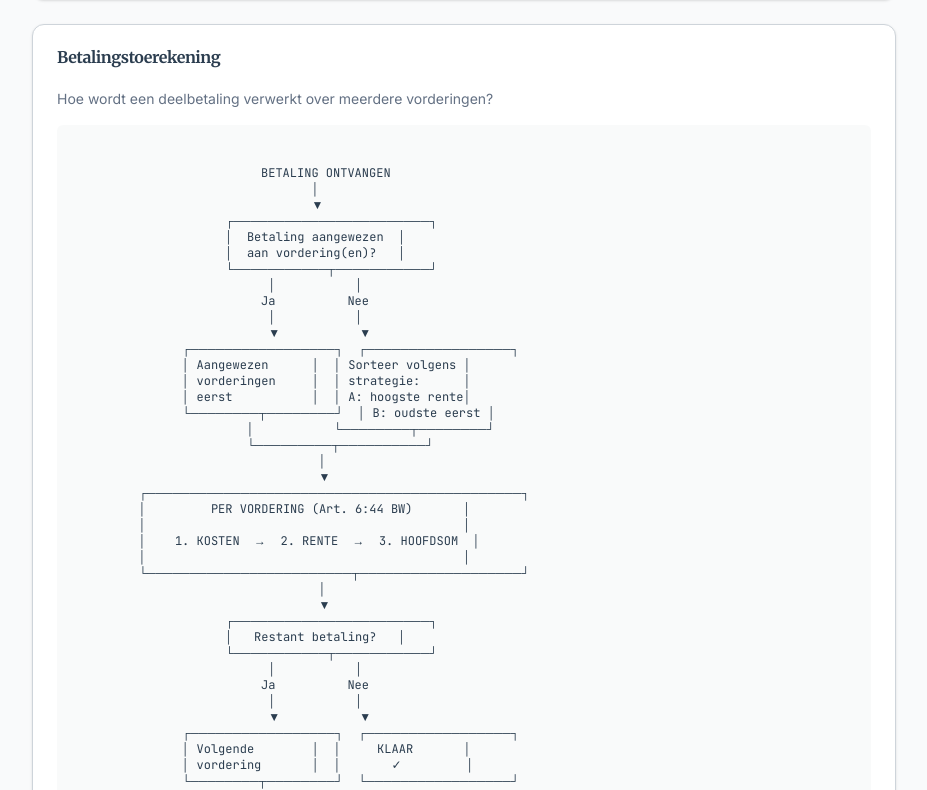
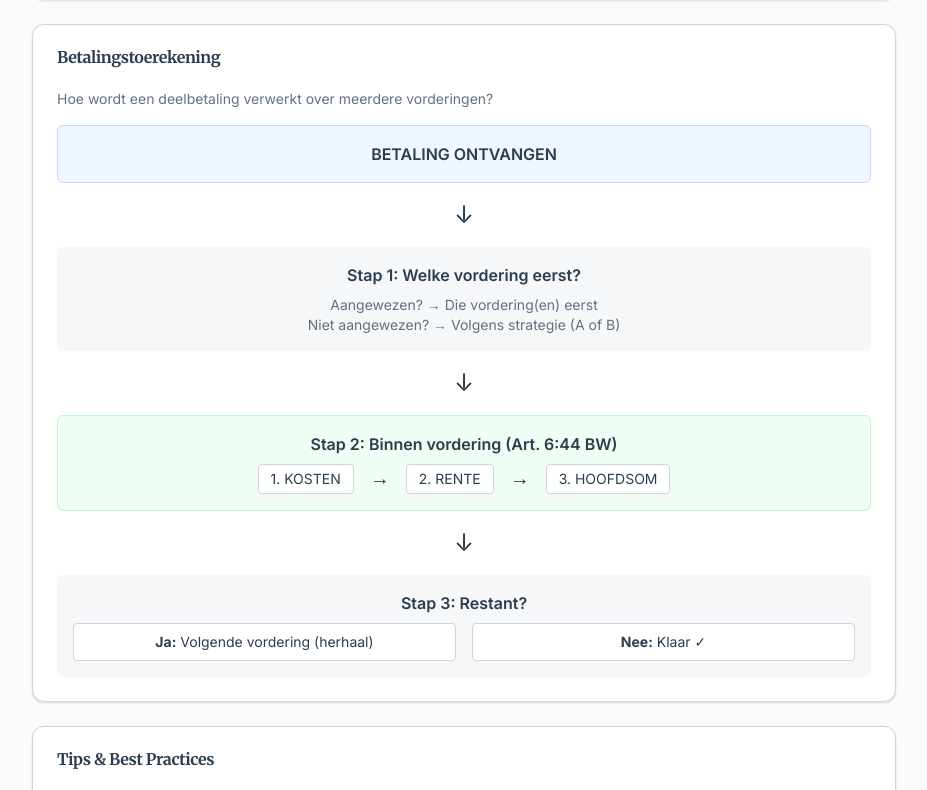
Before and after one commit to Matthi-code/rentetool, a Next.js app in the folder frontend/: page /help in a window 1280 px wide. Shown: the part 1210-2000 px from the top of the page, without its empty margins (176-1103 px from the left). Built offline with nearby package versions, Linux system fonts and the light colour scheme; no server answers.

Commit message:
Replace ASCII diagram with styled HTML elements

```diff
--- a/frontend/src/app/help/page.tsx
+++ b/frontend/src/app/help/page.tsx
@@ -128,50 +128,53 @@ export default function HelpPage() {
             Hoe wordt een deelbetaling verwerkt over meerdere vorderingen?
           </p>
 
-          <div className="bg-muted/20 p-6 rounded-lg font-mono text-xs overflow-x-auto">
-            <pre className="whitespace-pre">{`
-                         BETALING ONTVANGEN
-                                │
-                                ▼
-                    ┌───────────────────────┐
-                    │  Betaling aangewezen  │
-                    │  aan vordering(en)?   │
-                    └───────────┬───────────┘
-                          │           │
-                         Ja          Nee
-                          │           │
-                          ▼           ▼
-              ┌─────────────────┐  ┌─────────────────┐
-              │ Aangewezen      │  │ Sorteer volgens │
-              │ vorderingen     │  │ strategie:      │
-              │ eerst           │  │ A: hoogste rente│
-              └────────┬────────┘  │ B: oudste eerst │
-                       │           └────────┬────────┘
-                       └─────────┬──────────┘
-                                 │
-                                 ▼
-        ┌────────────────────────────────────────────┐
-        │         PER VORDERING (Art. 6:44 BW)       │
-        │                                            │
-        │    1. KOSTEN  →  2. RENTE  →  3. HOOFDSOM  │
-        │                                            │
-        └────────────────────────┬───────────────────┘
-                                 │
-                                 ▼
-                    ┌───────────────────────┐
-                    │   Restant betaling?   │
-                    └───────────┬───────────┘
-                          │           │
-                         Ja          Nee
-                          │           │
-                          ▼           ▼
-              ┌─────────────────┐  ┌─────────────────┐
-              │ Volgende        │  │     KLAAR       │
-              │ vordering       │  │       ✓         │
-              └────────┬────────┘  └─────────────────┘
-                       │
-                       └──────► (herhaal)
-`}</pre>
+          <div className="space-y-4">
+            <div className="p-4 bg-blue-50 border border-blue-200 rounded-lg text-center">
+              <div className="font-semibold">BETALING ONTVANGEN</div>
+            </div>
+
+            <div className="flex justify-center">
+              <span className="text-2xl">↓</span>
+            </div>
+
+            <div className="p-4 bg-muted/30 rounded-lg text-center">
+              <div className="font-semibold mb-2">Stap 1: Welke vordering eerst?</div>
+              <div className="text-sm text-muted-foreground">
+                Aangewezen? → Die vordering(en) eerst<br />
+                Niet aangewezen? → Volgens strategie (A of B)
+              </div>
+            </div>
+
+            <div className="flex justify-center">
+              <span className="text-2xl">↓</span>
+            </div>
+
+            <div className="p-4 bg-green-50 border border-green-200 rounded-lg text-center">
+              <div className="font-semibold mb-2">Stap 2: Binnen vordering (Art. 6:44 BW)</div>
+              <div className="flex justify-center gap-4 text-sm">
+                <span className="px-3 py-1 bg-white rounded border">1. KOSTEN</span>
+                <span className="text-xl">→</span>
+                <span className="px-3 py-1 bg-white rounded border">2. RENTE</span>
+                <span className="text-xl">→</span>
+                <span className="px-3 py-1 bg-white rounded border">3. HOOFDSOM</span>
+              </div>
+            </div>
+
+            <div className="flex justify-center">
+              <span className="text-2xl">↓</span>
+            </div>
+
+            <div className="p-4 bg-muted/30 rounded-lg text-center">
+              <div className="font-semibold mb-2">Stap 3: Restant?</div>
+              <div className="grid grid-cols-2 gap-4 text-sm mt-2">
+                <div className="p-2 bg-white rounded border">
+                  <strong>Ja:</strong> Volgende vordering (herhaal)
+                </div>
+                <div className="p-2 bg-white rounded border">
+                  <strong>Nee:</strong> Klaar ✓
+                </div>
+              </div>
+            </div>
           </div>
         </CardContent>
       </Card>
```
